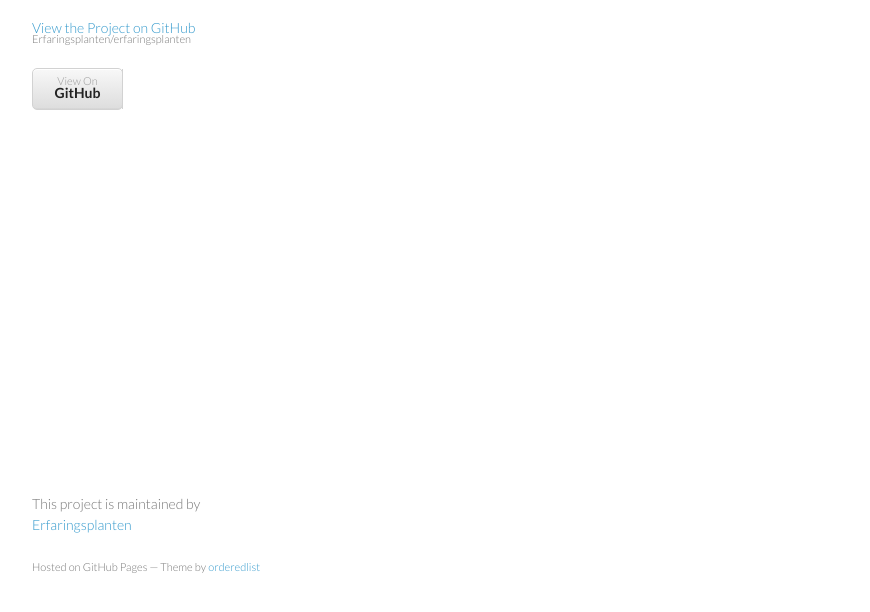
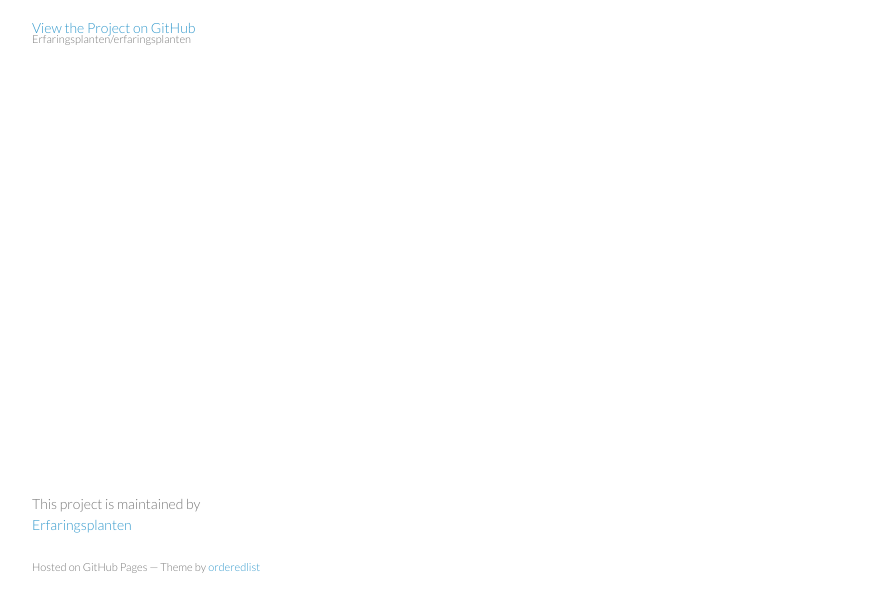
Before and after one commit to ErfaringsPlanten/ErfaringsPlanten, a plain HTML site: page index.html in a window 1280 px wide. Shown: the part 154-766 px from the top of the page, without its empty margins (178-1048 px from the left). Drawn offline with Linux system fonts and the light colour scheme.

Commit message:
Don't want the buttons at all actually

```diff
--- a/index.html
+++ b/index.html
@@ -20,10 +20,6 @@
 
         <p class="view"><a href="https://github.com/Erfaringsplanten/erfaringsplanten">View the Project on GitHub <small>Erfaringsplanten/erfaringsplanten</small></a></p>
 
-
-        <ul>
-          <li><a href="https://github.com/Erfaringsplanten/erfaringsplanten">View On <strong>GitHub</strong></a></li>
-        </ul>
       </header>
       <section>
         <h3>
```
